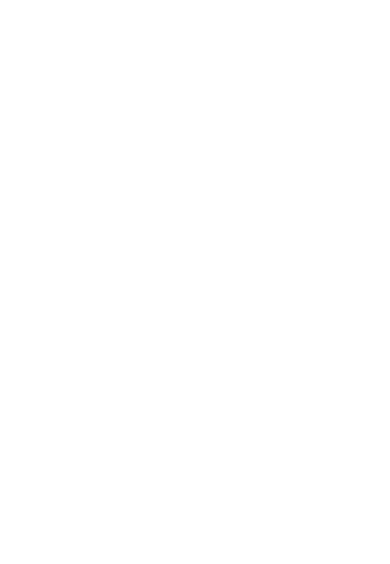
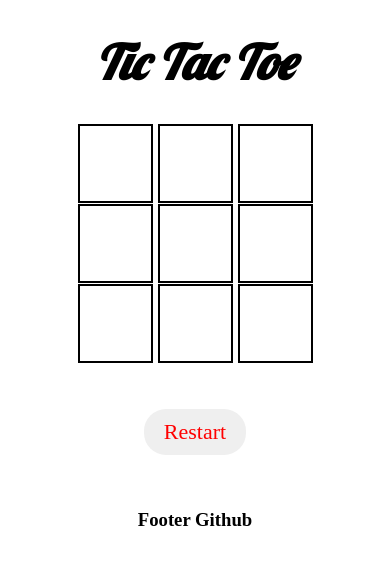
Before and after one commit to grubd14/tic-toe, a plain HTML site: page index.html in a window 390 px wide. Drawn offline with Linux system fonts and the light colour scheme; a web font is replaced by a local one.

Commit message:
feat: working prototype 	fix: basic  CSS and responsiveness

```diff
--- a/css/style.css
+++ b/css/style.css
@@ -0,0 +1,51 @@
+body {
+  font-family: "Tektur";
+}
+
+.header-bar {
+  text-align: center;
+  font-weight: 650;
+  font-style: italic;
+  font-size: 1.5rem;
+  font-family: "Lobster";
+}
+
+.board {
+  display: grid;
+  grid-template-rows: 75px 75px 75px;
+  grid-template-columns: 75px 75px 75px;
+  gap: 5px;
+  column-gap: 5px;
+  justify-content: center;
+}
+
+.board div {
+  border: 2px solid black;
+  height: 75px;
+  flex: 1 1 auto;
+  background: white;
+}
+
+.game-restart {
+  text-align: center;
+  padding: 30px;
+  margin-top: 20px;
+}
+
+
+.restart-btn {
+  border: none;
+  cursor: pointer;
+  font-family: 'Tektur';
+  font-weight: 300;
+  font-size: 22px;
+  padding: 10px 20px;
+  border-radius: 22px;
+  color: red;
+}
+
+.footer {
+  text-align: center;
+  padding-top: 5px;
+  padding-bottom: 5px;
+}
--- a/index.html
+++ b/index.html
@@ -2,11 +2,39 @@
 <html lang="en">
   <head>
     <title></title>
-    <meta charset="UTF-8">
-    <meta name="viewport" content="width=device-width, initial-scale=1">
-    <link href="css/style.css" rel="stylesheet">
+    <meta charset="UTF-8" />
+    <meta name="viewport" content="width=device-width, initial-scale=1" />
+    <link href="css/style.css" rel="stylesheet" />
+    <link rel="preconnect" href="https://fonts.googleapis.com" />
+    <link rel="preconnect" href="https://fonts.gstatic.com" crossorigin />
+    <link
+      href="https://fonts.googleapis.com/css2?family=Tektur:wght@400;500;600;700;800;900&display=swap"
+      rel="stylesheet"
+    />
+    <link rel="preconnect" href="https://fonts.googleapis.com" />
+    <link rel="preconnect" href="https://fonts.gstatic.com" crossorigin />
+    <link href="https://fonts.googleapis.com/css2?family=Lobster&display=swap" rel="stylesheet" />
   </head>
   <body>
-
+    <div class="header-bar">
+      <h1 class="header-name">Tic Tac Toe</h1>
+    </div>
+    <div class="board" id="board">
+      <div class="board-cell" data-cell></div>
+      <div class="board-cell" data-cell></div>
+      <div class="board-cell" data-cell></div>
+      <div class="board-cell" data-cell></div>
+      <div class="board-cell" data-cell></div>
+      <div class="board-cell" data-cell></div>
+      <div class="board-cell" data-cell></div>
+      <div class="board-cell" data-cell></div>
+      <div class="board-cell" data-cell></div>
+    </div>
+    <div class="game-restart">
+      <button type="button" class="restart-btn" id="game-restart-button">Restart</button>
+    </div>
+    <div class="footer">
+      <h3>Footer Github</h3>
+    </div>
   </body>
 </html>
```
